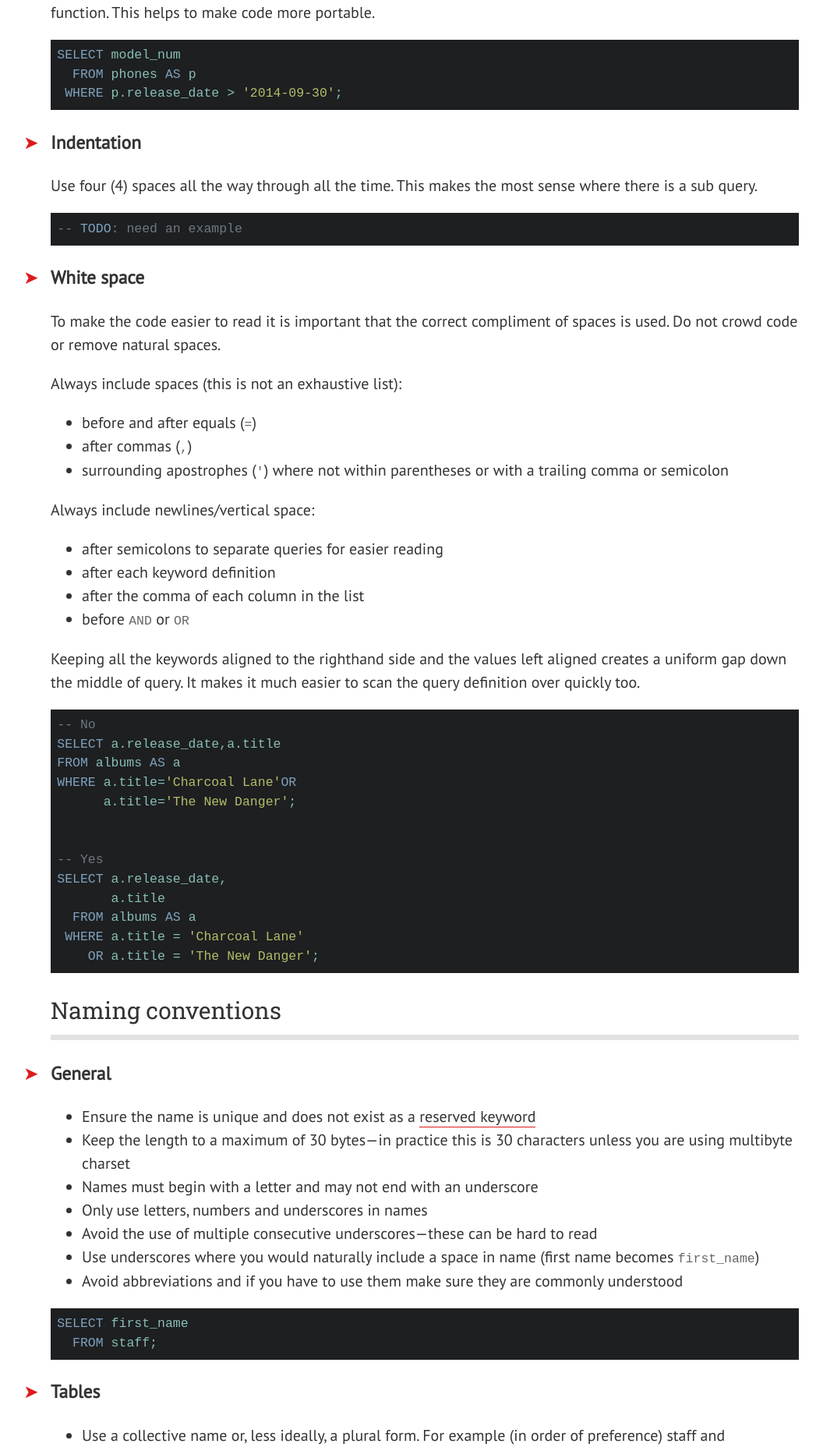
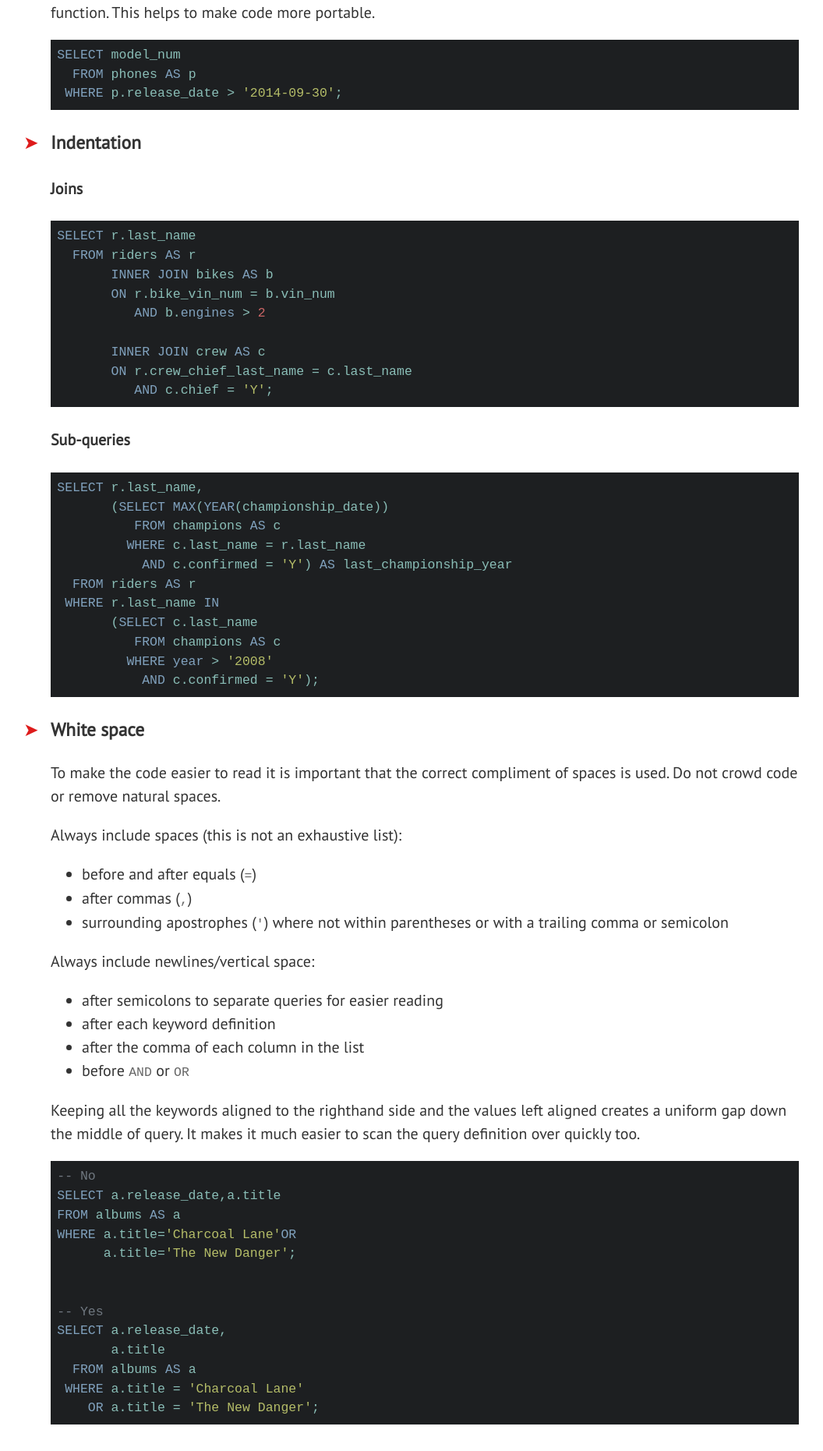
Before and after one commit to treffynnon/sqlstyle.guide, a Jekyll site: the page built from index.md, in a window 1280 px wide. Shown: the part 1328-3189 px from the top of the page at 78% size, without its empty margins (95-1151 px from the left). Built offline with Jekyll 4.4.1, drawn with Linux system fonts in a browser that asks for light colours; nearby versions of some CDN libraries; some web fonts are replaced; some of the changed text lies outside the part shown.

Commit message:
Add in some indentation examples

````diff
--- a/_includes/sqlstyle.guide.md
+++ b/_includes/sqlstyle.guide.md
@@ -42,11 +42,34 @@ SELECT model_num
 
 ### Indentation
 
-Use four (4) spaces all the way through all the time. This makes the most sense
-where there is a sub query.
+#### Joins
 
 ```sql
--- TODO: need an example
+SELECT r.last_name
+  FROM riders AS r
+       INNER JOIN bikes AS b
+       ON r.bike_vin_num = b.vin_num
+          AND b.engines > 2
+
+       INNER JOIN crew AS c
+       ON r.crew_chief_last_name = c.last_name
+          AND c.chief = 'Y';
+```
+
+#### Sub-queries
+
+```sql
+SELECT r.last_name,
+       (SELECT MAX(YEAR(championship_date))
+          FROM champions AS c
+         WHERE c.last_name = r.last_name
+           AND c.confirmed = 'Y') AS last_championship_year
+  FROM riders AS r
+ WHERE r.last_name IN
+       (SELECT c.last_name
+          FROM champions AS c
+         WHERE year > '2008'
+           AND c.confirmed = 'Y');
 ```
 
 ### White space
@@ -163,6 +186,7 @@ SELECT SUM(s.monitor_tally) AS monitor_total
 * `_status`—flag value or some other status of any type such as
   `publication_status`
 * `_total`—the total or sum of a collection of values
+* `_num`—denotes the field contains any kind of number
 * `_name`—signifies a name such as `first_name`
 * `_seq`—contains a contiguous sequence of values
 * `_date`—denotes a column that contains the date of something
````
